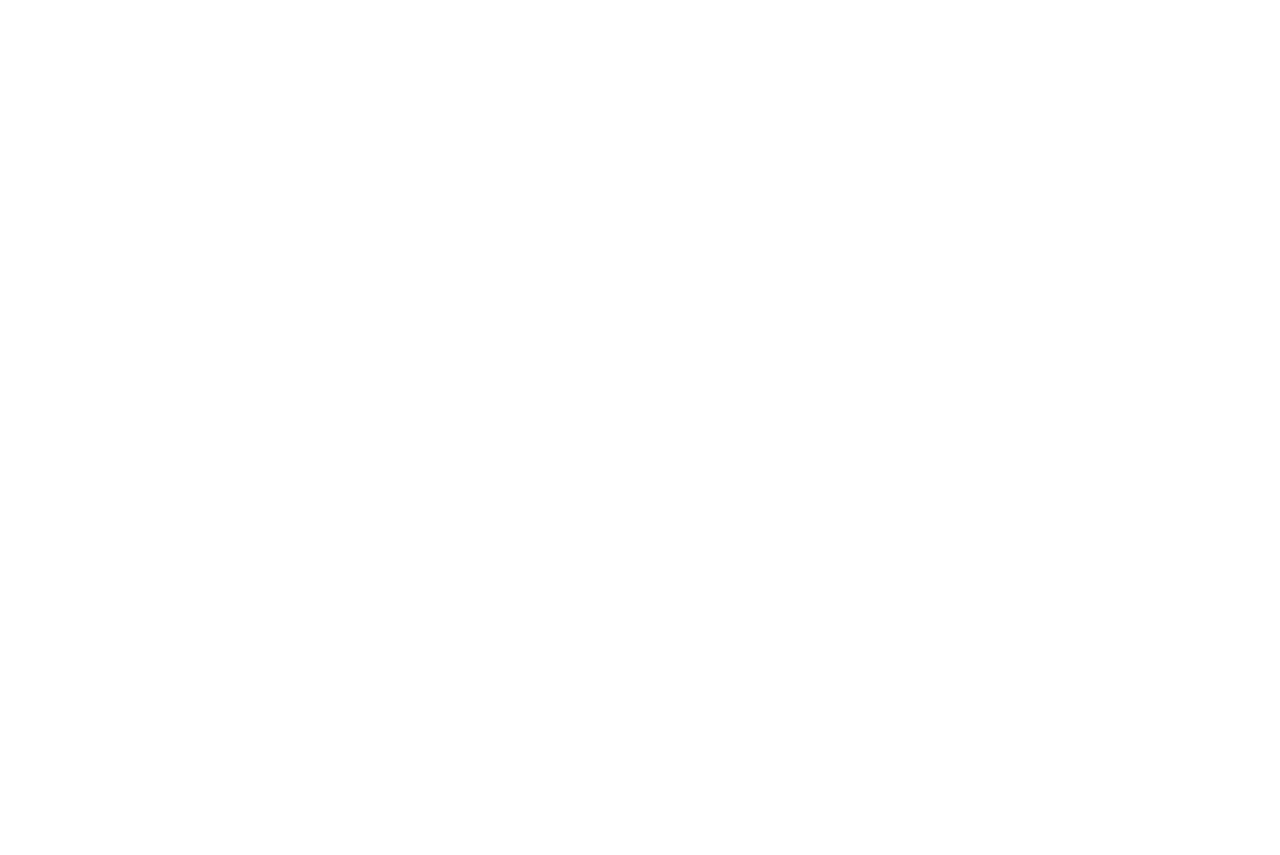
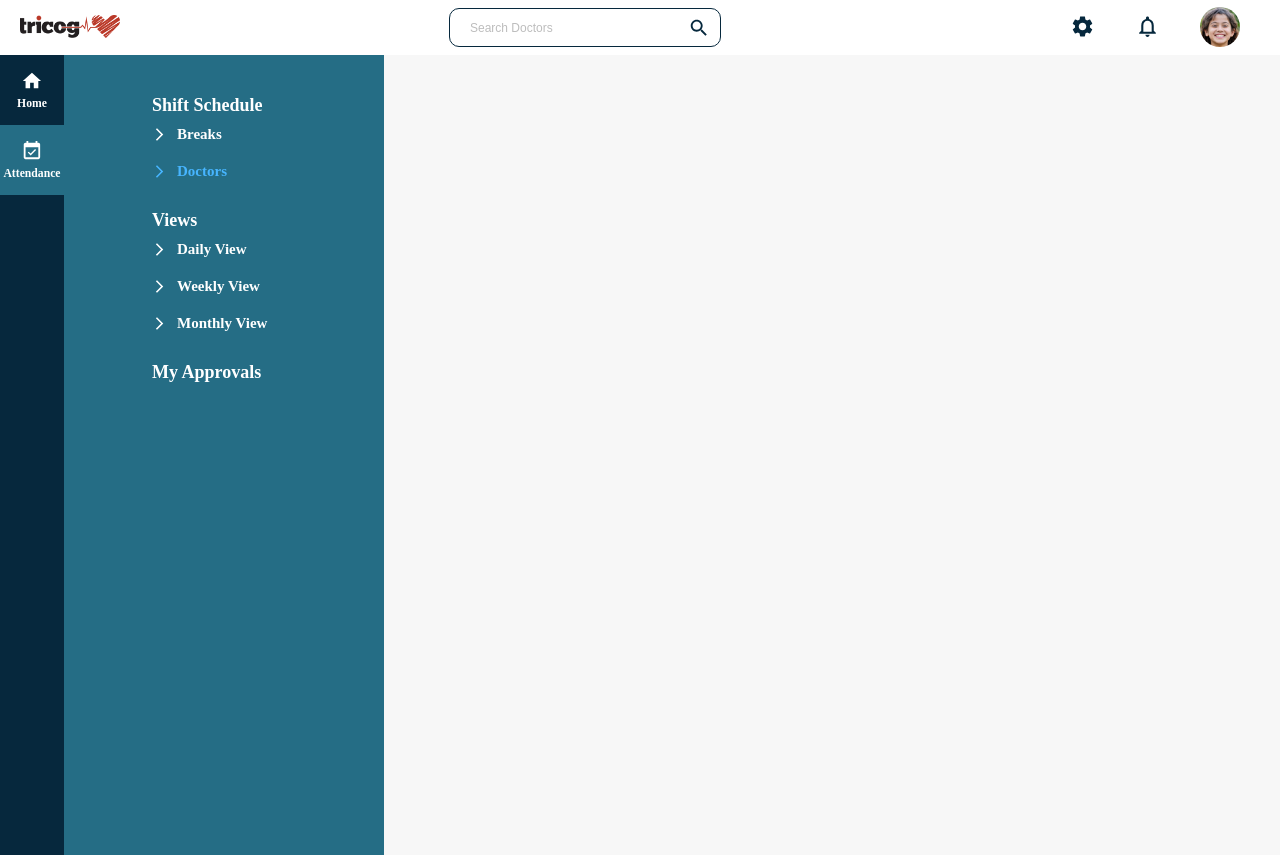
Before and after one commit to Sneha-Shaw/shift_frontend, a React (Create React App) app: page /attendance/doctors in a window 1280 px wide. Before the commit this address had no page. Before the commit the page ends 800 px from the top, so only its background shows below. Built offline with nearby package versions, Linux system fonts and the light colour scheme.

Commit message:
`feat`:`doctor list`

```diff
--- a/src/Routes.js
+++ b/src/Routes.js
@@ -13,6 +13,7 @@ import DailyView from "./pages/DailyView/DailyView";
 import WeeklyView from "./pages/WeeklyView/WeeklyView";
 import MonthlyView from "./pages/MonthlyView/MonthlyView";
 import Break from './pages/Break/Break'
+import DoctorsList from './pages/DoctorsList/DoctorsList'
 
 
 const Router = () => {
@@ -172,6 +173,20 @@ const Router = () => {
                             )
                         }
                     />
+                    <Route
+                        exact
+                        path="/attendance/doctors"
+                        element={
+                            managerInfo ? (
+                                <>
+                                    <Navbar />
+                                    <DoctorsList />
+                                </>
+                            ) : (
+                                <Navigate to="/login" />
+                            )
+                        }
+                    />
                 </Routes>
             </BrowserRouter>
         </ThemeProvider>
--- a/src/pages/Break/styles.js
+++ b/src/pages/Break/styles.js
@@ -32,10 +32,6 @@ export default makeStyles((theme) => ({
         display: "flex",
         justifyContent: "space-between",
         alignItems: "center",
-        marginBottom: "2rem",
-
-        padding: "1rem",
-        // borderRadius: "0.5rem",
         '&>button':{
             background: "#fff",
             color: "#000",
@@ -57,7 +53,6 @@ export default makeStyles((theme) => ({
         alignItems: "center",
         justifyContent: "center",
         margin: "2rem auto",
-
         background: "#fff",
         // boxShadow: "0 0 1rem 0 rgba(0, 0, 0, 0.1)",
     },
@@ -110,8 +105,9 @@ export default makeStyles((theme) => ({
         alignItems: "center",
         justifyContent: "center",
         margin: "2rem auto",
-        padding: "2rem",
+        padding: "4rem 2rem",
         background: "#fff",
+        borderRadius: "1rem",
         boxShadow: "0 0 1rem 0 rgba(0, 0, 0, 0.1)",
     },
     formItem:{
@@ -119,7 +115,7 @@ export default makeStyles((theme) => ({
         display: "flex",
         justifyContent: "space-between",
         alignItems: "center",
-        marginBottom: "1rem",
+        marginBottom: "1.5rem",
         '& label':{
             width: "20%",
             fontSize: '1.5rem',
@@ -140,12 +136,12 @@ export default makeStyles((theme) => ({
             }
         },
         '&>button':{
-            width: "20%",
-            height: "3rem",
-            // fontSize: "1.5rem",
+            width: "30%",
+            height: "4rem",
+            fontSize: "1.2rem",
             fontWeight: "bold",
             background: "#06283D",
-            margin: "auto" ,
+            margin: "2rem auto 0 auto" ,
             '&:hover':{
                 background: "rgba(6, 40, 61,0.9)"
             }
@@ -156,6 +152,7 @@ export default makeStyles((theme) => ({
         }
     },
     formItemTime:{
+        marginBottom: "1.5rem",
         width: "71%",
     }
 
--- /dev/null
+++ b/src/pages/DoctorsList/DoctorsList.js
@@ -0,0 +1,16 @@
+import React from 'react'
+import useStyles from './styles'
+import Sidebar from '../../components/Sidebar/Sidebar'
+import SubSidebar from '../../components/SubSidebar/SubSidebar'
+
+const DoctorsList = () => {
+    const classes = useStyles()
+    return (
+        <div className={classes.root}>
+            <Sidebar />
+            <SubSidebar />
+        </div>
+    )
+}
+
+export default DoctorsList
--- /dev/null
+++ b/src/pages/DoctorsList/styles.js
@@ -0,0 +1,10 @@
+
+import { makeStyles } from "@mui/styles";
+export default makeStyles((theme) => ({
+    root: {
+        width: "100%",
+        height: "100vh",
+        display: "flex",
+        background: "#f7f7f7",
+    },
+}))
```
